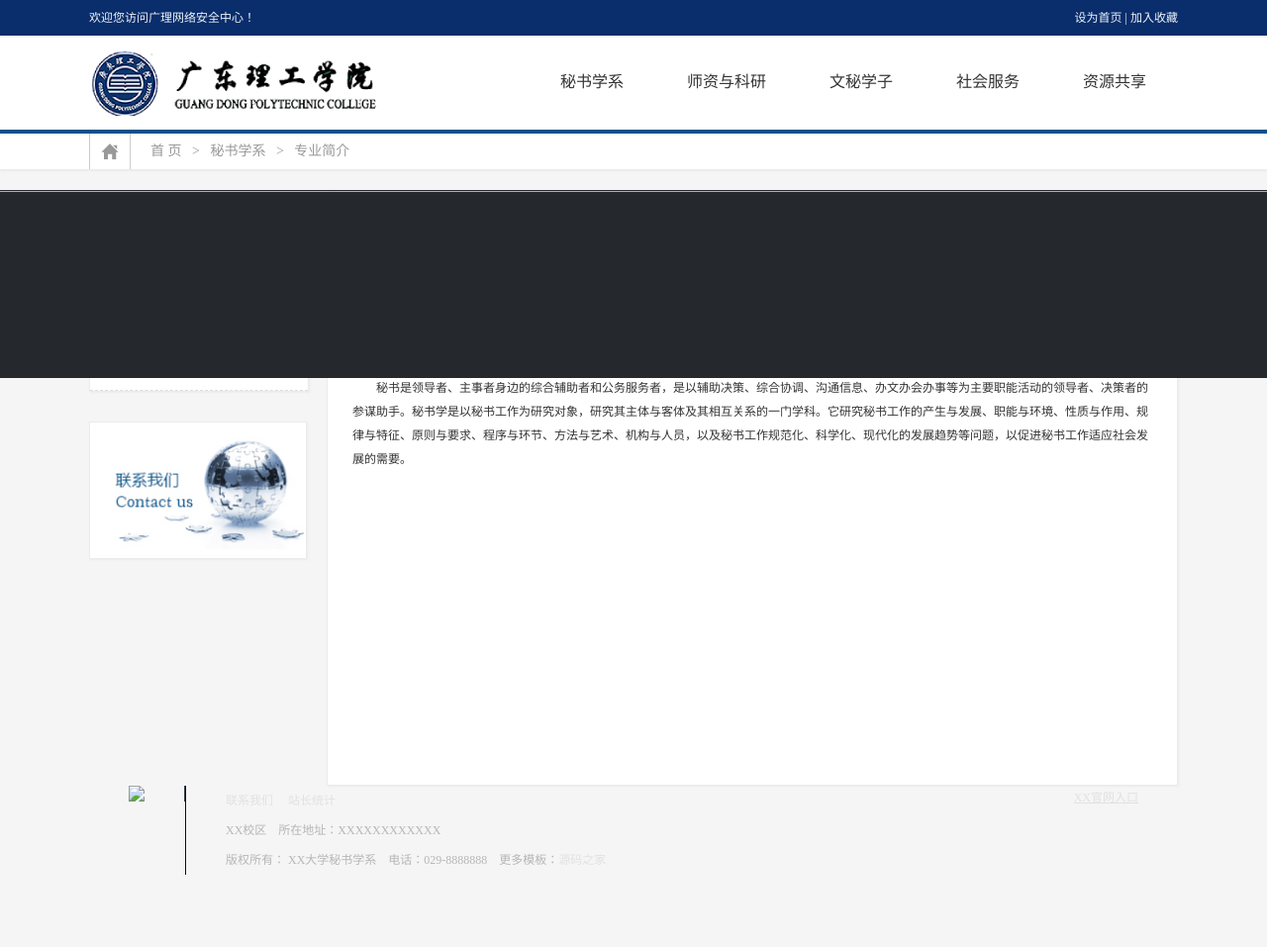
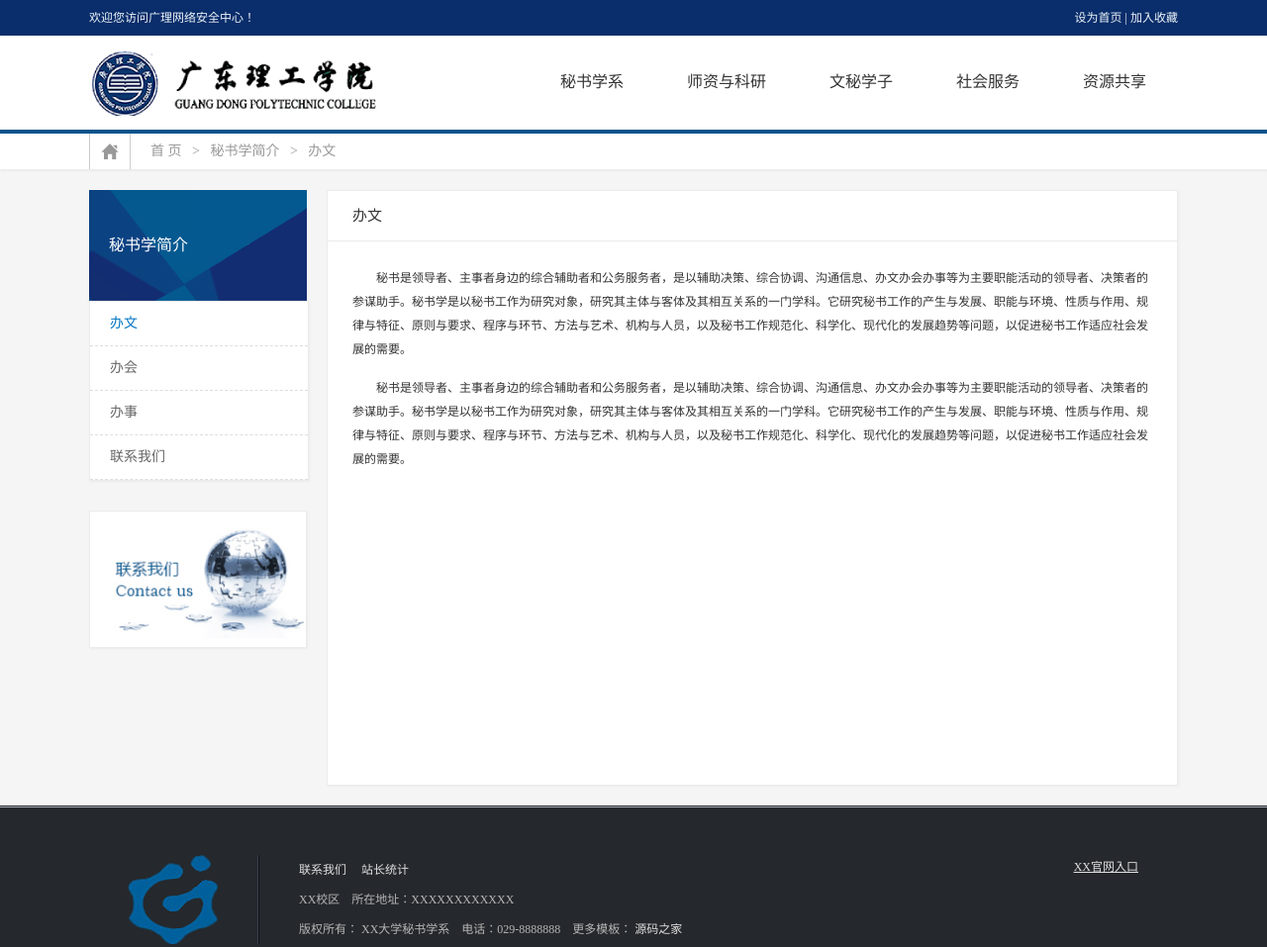
Before and after one commit to doraweixin/gl_wlaq, a plain HTML site: page about.html in a window 1280 px wide. Shown: the whole page at 99% size. Before the commit the page ends 884 px from the top, so only its background shows below. Drawn offline with Linux system fonts and the light colour scheme; a script that the page names is missing.

Commit message:
修改了子页面图标的问题

```diff
--- a/about.html
+++ b/about.html
@@ -7,6 +7,7 @@
 		<meta name="description" content="XX大学秘书学系"/>
 		<title>秘书学系</title>
 		<link rel="stylesheet" type="text/css" href="css/style.css"/>
+		<link rel="shortcut icon" href="images/favicon.ico">
 	</head>
 	<body>
 		<!--header-->
@@ -44,11 +45,11 @@
 							</ul>
 						</li>
 						<li class="nLi">
-							<h3><a href="student.html">文秘学子</a></h3>
+							<h3><a href="study.html">文秘学子</a></h3>
 							<ul class="sub">
-								<li><a href="student.html">学习成果</a></li>
-								<li><a href="student.html">活动掠影</a></li>
-								<li><a href="student.html">优秀毕业生</a></li>
+								<li><a href="study.html">学习成果</a></li>
+								<li><a href="study.html">活动掠影</a></li>
+								<li><a href="study.html">优秀毕业生</a></li>
 							</ul>
 						</li>
 						<li class="nLi">
@@ -81,27 +82,30 @@
 		<div class="i_content">
 			<div class="adr_wrap">
 				<div class="adr">
-					<span class="adr_link"><a href="index.html">首   页</a>&nbsp;&nbsp;&nbsp;>&nbsp;&nbsp;&nbsp;秘书学系&nbsp;&nbsp;&nbsp;>&nbsp;&nbsp;&nbsp;专业简介</span>
+					<span class="adr_link"><a href="index.html">首   页</a>&nbsp;&nbsp;&nbsp;>&nbsp;&nbsp;&nbsp;秘书学简介&nbsp;&nbsp;&nbsp;>&nbsp;&nbsp;&nbsp;办文</span>
 				</div>
 			</div>
 			<div class="c_area">
 				<div class="left_list">
-					<div class="nav_title">秘书学系</div>
+					<div class="nav_title">秘书学简介</div>
 					<div class="sidemenu">
 						<ul>
-							<li class="on"><a href="about.html">专业简介</a></li>
-							<li><a href="about.html">培养方案</a></li>
+							<li class="on"><a href="about1.html">办文</a></li>
+							<li><a href="about1.html">办会</a></li>
+							<li><a href="about1.html">办事</a></li>
+							<li><a href="contact.html">联系我们</a></li>
 						</ul>
 					</div>
 					<div class="contact">
-						<a href="about1.html"><img src="images/tel.jpg" /></a>
+						<a href="contact.html"><img src="images/tel.jpg" /></a>
 					</div>
 				</div>
 				<div class="right_content">
-					<div class="con_title">专业简介</div>
+					<div class="con_title">办文</div>
 					<div class="con_box">
 						<p>秘书是领导者、主事者身边的综合辅助者和公务服务者，是以辅助决策、综合协调、沟通信息、办文办会办事等为主要职能活动的领导者、决策者的参谋助手。秘书学是以秘书工作为研究对象，研究其主体与客体及其相互关系的一门学科。它研究秘书工作的产生与发展、职能与环境、性质与作用、规律与特征、原则与要求、程序与环节、方法与艺术、机构与人员，以及秘书工作规范化、科学化、现代化的发展趋势等问题，以促进秘书工作适应社会发展的需要。</p>
 						<p>秘书是领导者、主事者身边的综合辅助者和公务服务者，是以辅助决策、综合协调、沟通信息、办文办会办事等为主要职能活动的领导者、决策者的参谋助手。秘书学是以秘书工作为研究对象，研究其主体与客体及其相互关系的一门学科。它研究秘书工作的产生与发展、职能与环境、性质与作用、规律与特征、原则与要求、程序与环节、方法与艺术、机构与人员，以及秘书工作规范化、科学化、现代化的发展趋势等问题，以促进秘书工作适应社会发展的需要。</p>
+					</div>
 				</div>
 				<div class="clear"></div>
 			</div>
@@ -111,11 +115,12 @@
 			<div class="line"></div>
 			<div class="footer">
 				<div class="f_left">
-					<img src="images/f_logo.png" class="f_logo" />
+					<img src="images/gllogo.png" class="f_logo" />
 					<div class="contact">
-						<p><a href="">联系我们</a><a href="javascrip:void(0);">站长统计</a></p>
+						<p><a href="contact.html">联系我们</a><a href="javascrip:void(0);">站长统计</a></p>
 						<p>XX校区&nbsp;&nbsp;&nbsp;&nbsp;所在地址：XXXXXXXXXXXX</p>
-						<p>版权所有：  XX大学秘书学系&nbsp;&nbsp;&nbsp;&nbsp;电话：029-8888888&nbsp;&nbsp;&nbsp;&nbsp;更多模板：<a href="http://www.mycodes.net/" target="_blank">源码之家</a></p>
+						<p>版权所有：  XX大学秘书学系&nbsp;&nbsp;&nbsp;&nbsp;电话：029-8888888&nbsp;&nbsp;&nbsp;&nbsp;更多模板：
+							<a href="http://www.mycodes.net/" target="_blank">源码之家</a></p>
 					</div>
 				</div>
 				<div class="f_right">
```
Also changed, not shown: about1.html (+4 -2 lines), contact.html (+2 -1 lines), nDetail.html (+2 -1 lines), news.html (+2 -1 lines), notice.html (+2 -1 lines), pDetail.html (+2 -1 lines), rDetail.html (+2 -1 lines), resource.html (+2 -1 lines), sDetail.html (+2 -1 lines), secret.html (+2 -1 lines), serve.html (+2 -1 lines), stDetail.html (+2 -1 lines), student.html (+2 -1 lines), study.html (+2 -1 lines), 3 more files.
